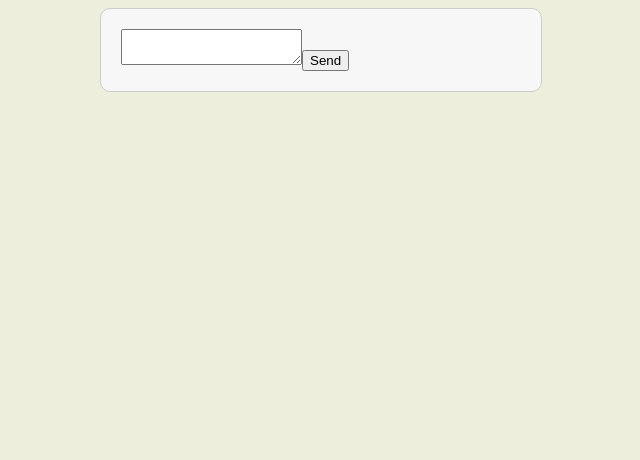
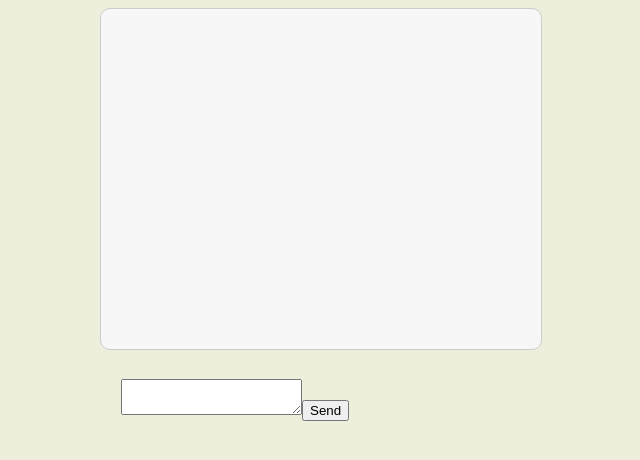
Before and after one commit to barbara-su/HackRice13, a React (Vite) app in the folder frontend/: page / in a window 1280 px wide. Shown: the top 460 px of the page, without its empty margins (319-959 px from the left). Built offline with nearby package versions, Linux system fonts and the light colour scheme.

Commit message:
fixed text box

```diff
--- a/frontend/src/index.css
+++ b/frontend/src/index.css
@@ -13,7 +13,9 @@ body {
   max-width: 400px;
   margin: 0 auto;
   overflow-y: scroll;
-  max-height: 300px;
+  height: 300px;
+  display: flex;
+  flex-direction: column;
 }
 
 .user {
@@ -34,6 +36,8 @@ body {
   max-width: 70%;
 }
 
-.user-input textarea{
-  color: black;
+.user-input{
+  height: 100px;
+  position: fixed;
+  transform: translateY(350px);
 }
```
Also changed, not shown: 2 other files (tests, documents, lock files or other folders).
